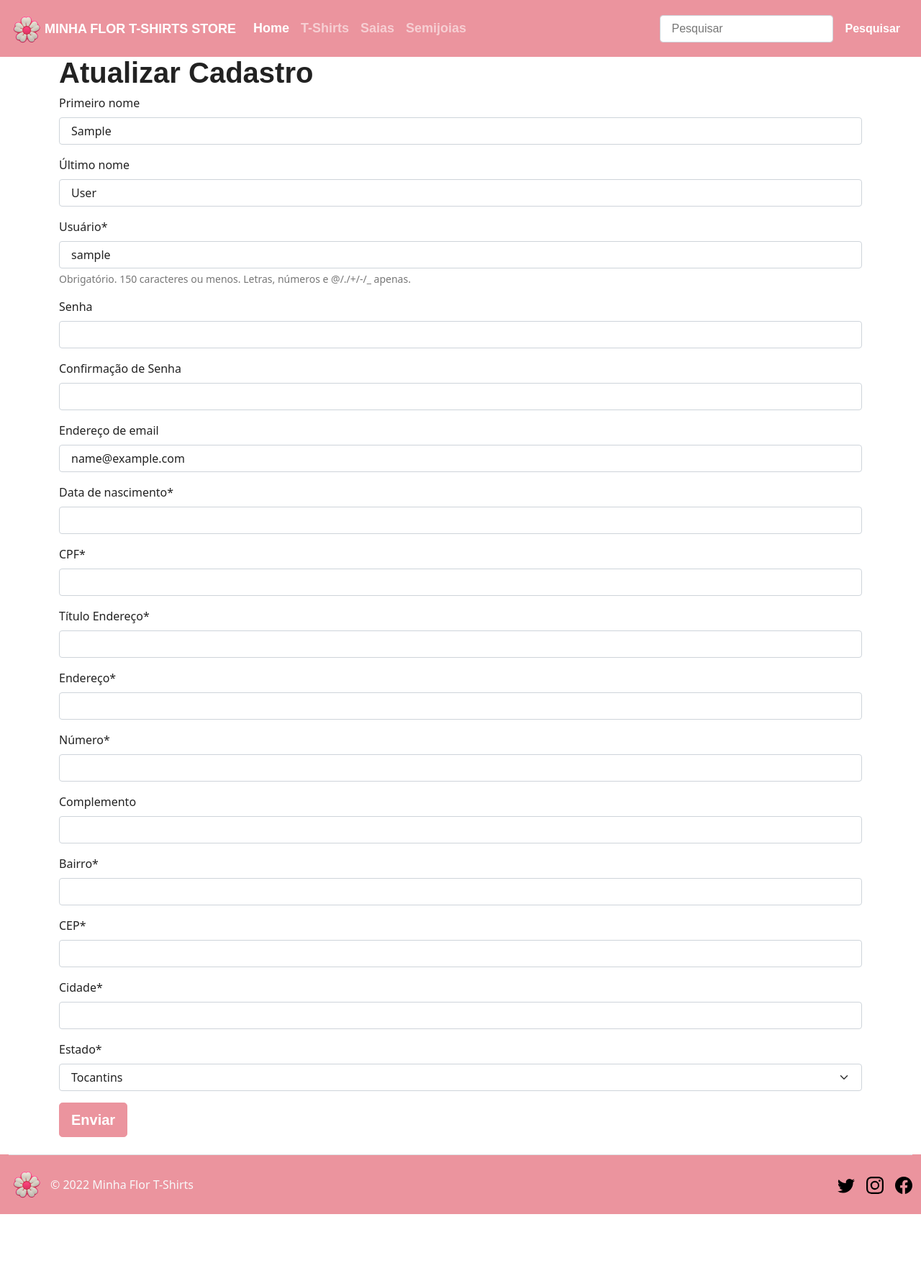
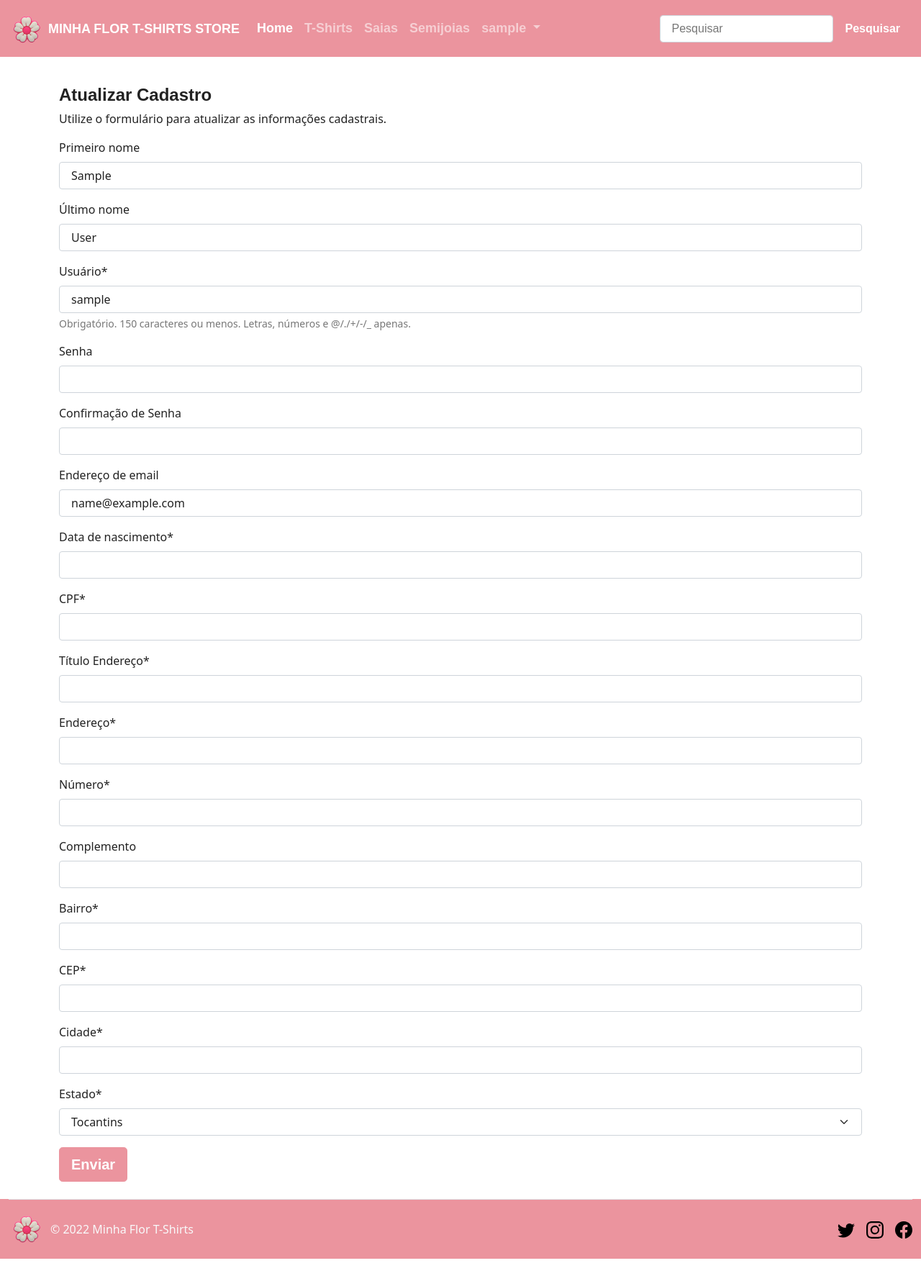
Before and after one commit to luizmachado/storeminhaflor, a Django app: page /profile/ in a window 1280 px wide. Shown: the whole page at 72% size. Before the commit the page ends 1687 px from the top, so only its background shows below. Run offline with Django 3.2, Linux system fonts and the light colour scheme; the visitor is signed in with stand-in values (Sample User, id 1); data that the repository does not hold is empty; some libraries are stand-ins or nearby versions; some web fonts are replaced.

Commit message:
Update template to login and access user functions
Update template to allow users access functions to update/create users
and Logout. Create some conditionals to make a better experience.

```diff
--- a/customer/templates/customer/create.html
+++ b/customer/templates/customer/create.html
@@ -2,15 +2,29 @@
 {% load crispy_forms_tags %}
 
 {% block conteudo %}
-<div class="row">
+<div class="row mt-4">
     {% if not request.user.is_authenticated %}
-    <div class="col-lg">
-        <h1>Login</h1>
+    <div class="col-lg mt-3">
+        <h4>Login</h4>
+        <p>Se você já possui cadastro, basta acessar com seu usuário e senha.</p>
+        <form>
+            <div class="form-group">
+              <label for="InputUser">Usuário</label>
+              <input type="text" name="username" class="form-control" id="InputUser" placeholder="Insira seu usuário">
+            </div>
+            <div class="form-group mt-3">
+              <label for="InputPassword1">Senha</label>
+              <input type="password" name="password" class="form-control" id="InputPassword" placeholder="Insira sua Senha">
+            </div>
+            <button type="submit" class="btn btn-primary btn-block btn-lg mt-3">Entrar</button>
+          </form>
     </div>
     {% endif %}
-    <div class="col-lg">
+    <div class="col-lg mt-3">
         {% block titulocadastro %}
-        <h1>Cadastro</h1>
+        <h4>Cadastro</h4>
+        <p>Caso ainda não seja cadastro, utilize o formulário a seguir para se
+            cadastrar.</p>
         {% endblock %}
         <form method="post" action="">
             {% csrf_token %}
--- a/customer/templates/customer/update.html
+++ b/customer/templates/customer/update.html
@@ -1,5 +1,8 @@
 {% extends 'customer/create.html' %}
 
 {% block titulocadastro %}
-<h1>Atualizar Cadastro</h1>
+<h4>Atualizar Cadastro</h4>
+<p>
+    Utilize o formulário para atualizar as informações cadastrais.
+</p>
 {% endblock %}
--- a/templates/parciais/_navbar.html
+++ b/templates/parciais/_navbar.html
@@ -1,10 +1,14 @@
 {% load static %}
 {% load customfilters %}
-
 <nav class="navbar navbar-expand-lg navbar-dark bg-primary">
     <div class="container-fluid">
         <a class="navbar-brand" href="{% url 'product:list' %}">
-            <img src="{% static 'img/flor_50x50.png' %}" alt="" width="50" height="50" class="d-inline-block align-text-center">Minha Flor T-Shirts Store
+            <img src="{% static 'img/flor_50x50.png' %}"
+                 alt=""
+                 width="50"
+                 height="50"
+                 class="d-inline-block align-text-center">
+            Minha Flor T-Shirts Store
         </a>
         <button class="navbar-toggler"
                 type="button"
@@ -29,6 +33,34 @@
                 <li class="nav-item">
                     <a class="nav-link" href="#">Semijoias</a>
                 </li>
+                {% if request.user.is_authenticated %}
+                <li class="nav-item dropdown">
+                    <a class="nav-link dropdown-toggle"
+                       href="#"
+                       id="menu_usuario"
+                       data-bs-toggle="dropdown"
+                       aria-expanded="false">
+                        {{ request.user }}
+                    </a>
+                    <ul class="dropdown-menu" aria-labelledby="Menu usuário">
+                        <li>
+                            <a class="dropdown-item" href="{% url 'customer:create' %}">Atualizar dados</a>
+                        </li>
+                        {% if request.session.cart %}
+                        <li>
+                            <a class="dropdown-item" href="{% url 'product:cart' %}">Carrinho</a>
+                        </li>
+                        {% endif %}
+                        <li>
+                            <a class="dropdown-item" href="{% url 'customer:logout' %}">Sair</a>
+                        </li>
+                    </ul>
+                </li>
+                {% else %}
+                <li class="nav-item">
+                    <a class="nav-link" href="{% url 'customer:create' %}">Entrar</a>
+                </li>
+                {% endif %}
             </ul>
             {% if request.session.cart %}
                 <ul class="navbar-nav">
@@ -38,7 +70,7 @@
                             <span class="nav-cart-count mr-1">
                                 <strong>{{ request.session.cart | cart_total_qtd }} x</strong>
                             </span>
-                        <span class="nav-cart-icon mr-2">
+                            <span class="nav-cart-icon">
                                 <i class="fas fa-shopping-cart"></i>
                             </span>
                         </a>
```
Lines whose indentation alone changed are shown as unchanged.
